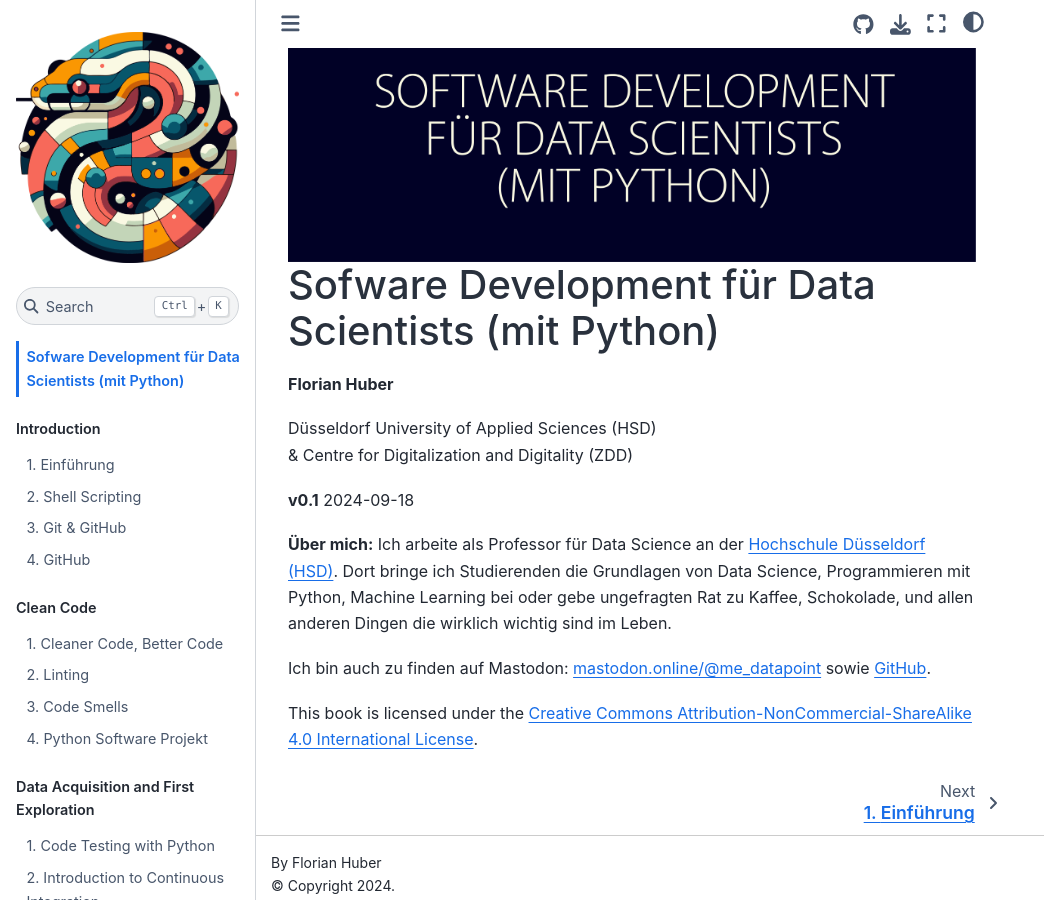
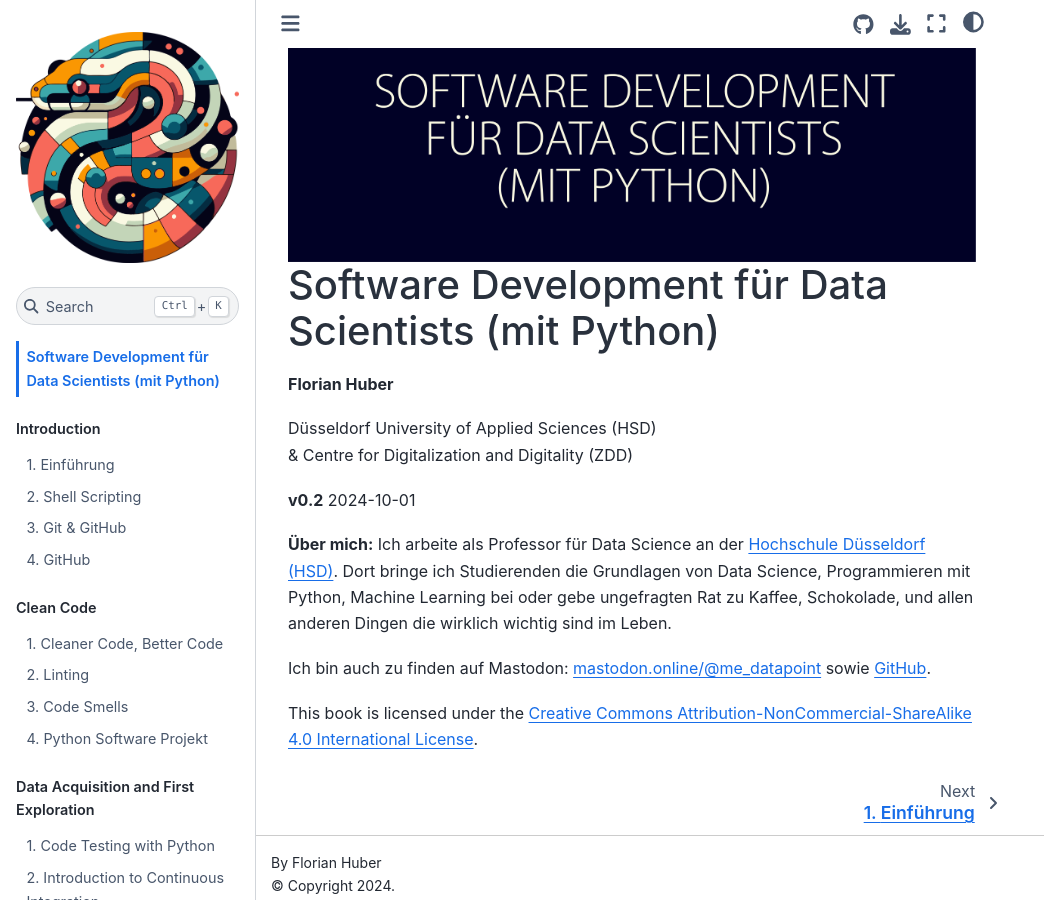
Before and after one commit to florian-huber/data_science_software_dev, a Jupyter Book: the page built from book/cover.md, in a window 1280 px wide and 900 px high, scrolled down 526 px. Shown: the whole window, without its empty margins (0-1044 px from the left). Built offline with Jupyter Book 1.0.4 settings and Sphinx 7.4.7 and the Sphinx Book theme 1.1.4, drawn with Linux system fonts in a browser that asks for light colours; pages that are not in the unit, such as notebooks, are missing from menus.

Commit message:
fix typo

```diff
--- a/book/cover.md
+++ b/book/cover.md
@@ -1,13 +1,13 @@
 <img src="../images/cover_german.png" alt="cover image"/>
 
-# Sofware Development für Data Scientists (mit Python)
+# Software Development für Data Scientists (mit Python)
 
 **Florian Huber**
 
 Düsseldorf University of Applied Sciences (HSD)
 & Centre for Digitalization and Digitality (ZDD)
 
-**v0.1** 2024-09-18
+**v0.2** 2024-10-01
 
 **Über mich:**
 Ich arbeite als Professor für Data Science an der [Hochschule Düsseldorf (HSD)](https://www.hs-duesseldorf.de/). Dort bringe ich Studierenden die Grundlagen von Data Science,  Programmieren mit Python, Machine Learning bei oder gebe ungefragten Rat zu Kaffee, Schokolade, und allen anderen Dingen die wirklich wichtig sind im Leben.
```
